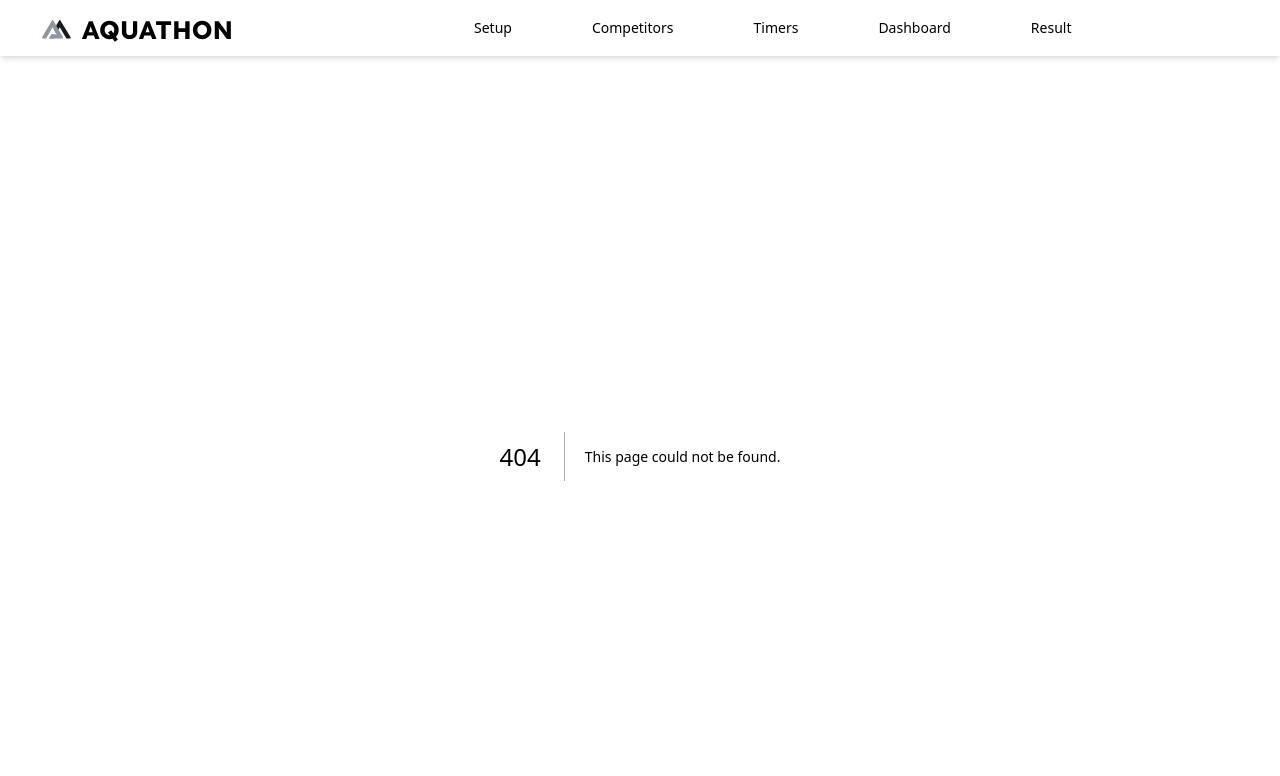
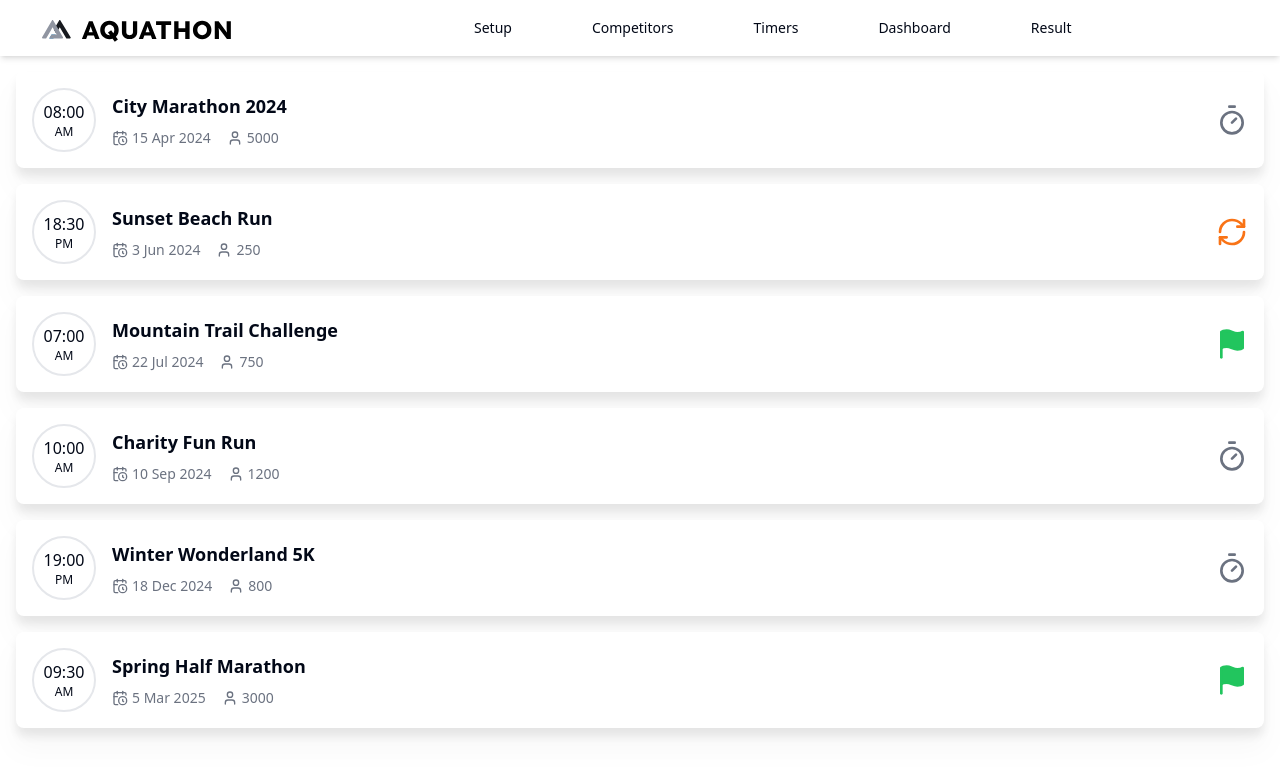
Before and after one commit to ronanpnc/AQUATHON-APP, a Next.js app in the folder aquathon_frontend/: page /races in a window 1280 px wide. Before the commit this address had no page. Shown: the top 776 px of the page. Built offline with nearby package versions, Linux system fonts and the light colour scheme.

Commit message:
fix: redirect (AA-13)

```diff
--- a/aquathon_frontend/src/app/race/[slug]/page.tsx
+++ b/aquathon_frontend/src/app/races/[slug]/page.tsx
@@ -5,7 +5,7 @@ export default function RacePage() {
   return (
     <div className='container mx-auto px-4 py-8'>
       <h1 className='text-3xl font-bold mb-6'>hello</h1>
-      <Link href='/myrace' className='bg-blue-500 hover:bg-blue-700 text-white font-bold py-2 px-4 rounded'>
+      <Link href='/race' className='bg-blue-500 hover:bg-blue-700 text-white font-bold py-2 px-4 rounded'>
         Back to My Race
       </Link>
     </div>
--- a/aquathon_frontend/src/components/race/RaceCard.tsx
+++ b/aquathon_frontend/src/components/race/RaceCard.tsx
@@ -23,7 +23,7 @@ const RaceCard: React.FC<RaceCardProps> = ({ id, name, date, time, status, parti
   const ampm = parseInt(hours) >= 12 ? 'PM' : 'AM';
 
   return (
-    <Link href={`/myrace/${id}`} className='block'>
+    <Link href={`/race/${id}`} className='block'>
       <div className='flex items-center justify-between p-4 bg-white drop-shadow-xl rounded-lg mb-4 hover:bg-gray-50 transition-colors duration-200'>
         <div className='flex items-center'>
           <div className='mr-4 flex flex-col items-center justify-center'>
```
Also changed, not shown: aquathon_frontend/src/app/races/page.tsx (renamed from aquathon_frontend/src/app/race/page.tsx).
